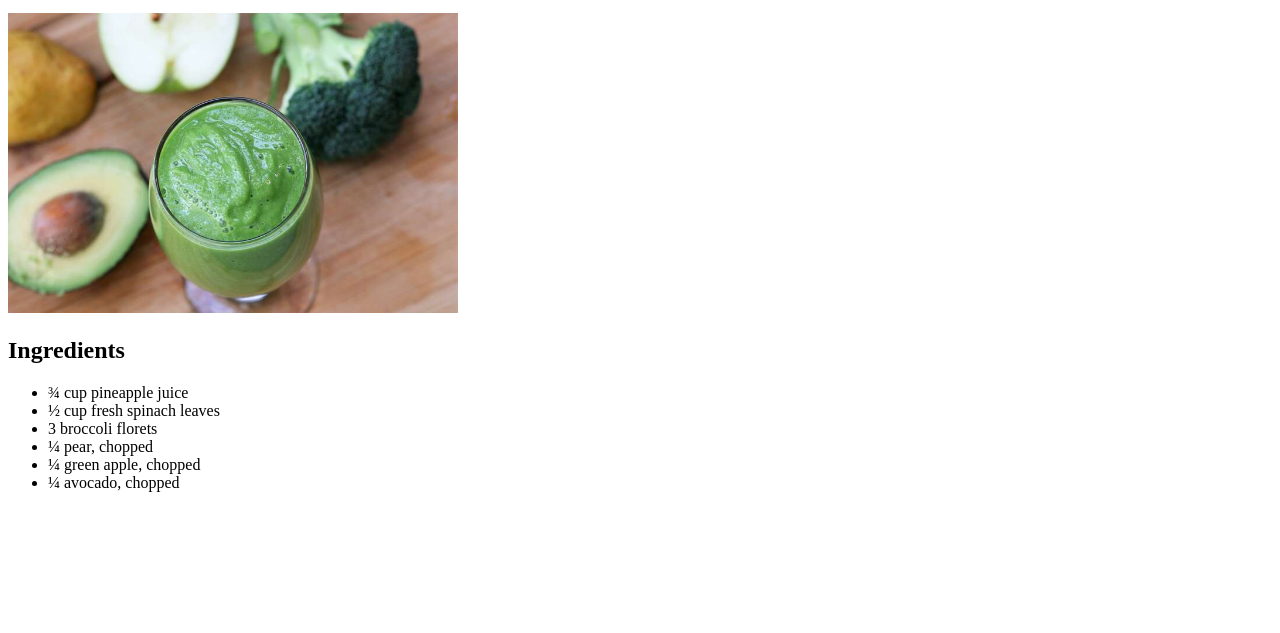
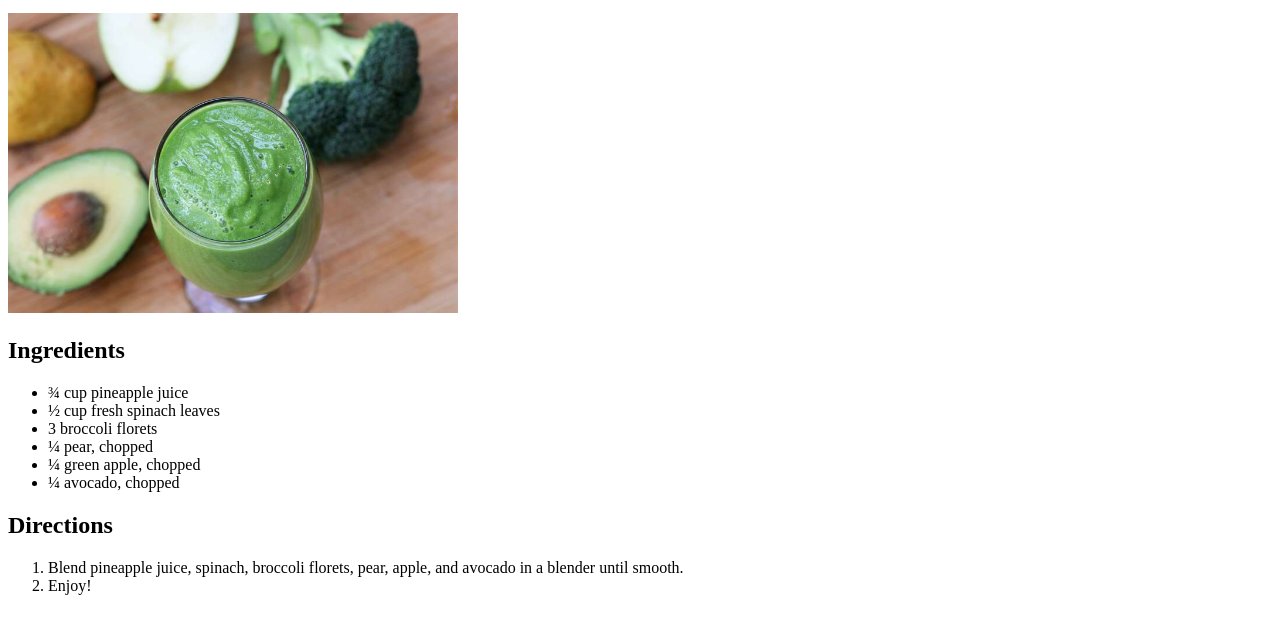
Before and after one commit to Jaegermeisty/odin-recipes, a plain HTML site: page detoxsmoothie.html in a window 1280 px wide. Shown: the part 101-734 px from the top of the page. Drawn offline with Linux system fonts and the light colour scheme.

Commit message:
added direction list to detoxsmoothie.html

```diff
--- a/detoxsmoothie.html
+++ b/detoxsmoothie.html
@@ -22,5 +22,12 @@
     <li>¼ green apple, chopped</li>
     <li>¼ avocado, chopped</li>
   </ul>
+
+  <h2>Directions</h2>
+
+  <ol>
+    <li>Blend pineapple juice, spinach, broccoli florets, pear, apple, and avocado in a blender until smooth.</li>
+    <li>Enjoy!</li>
+  </ol>
 </body>
 </html>
```
